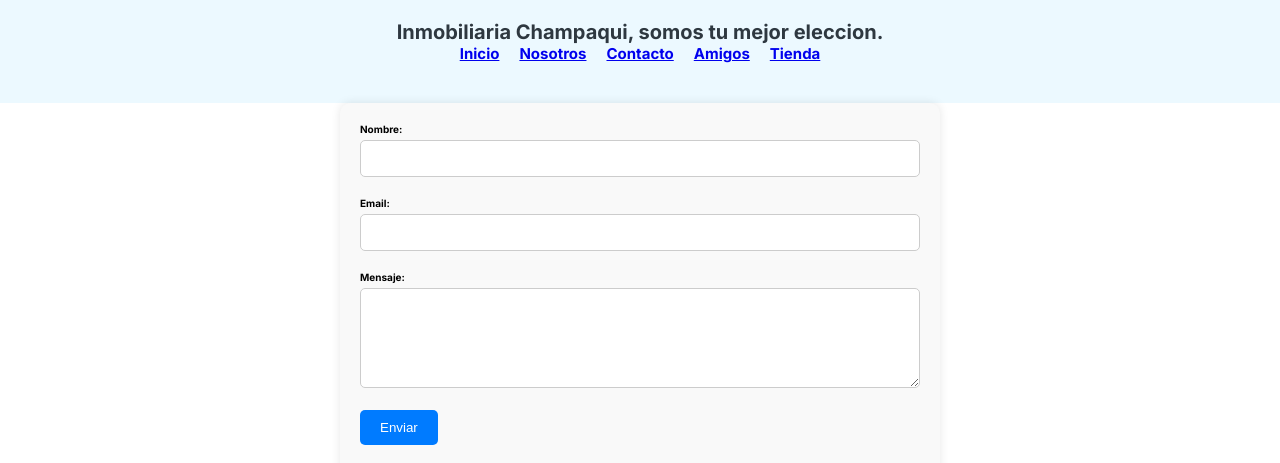
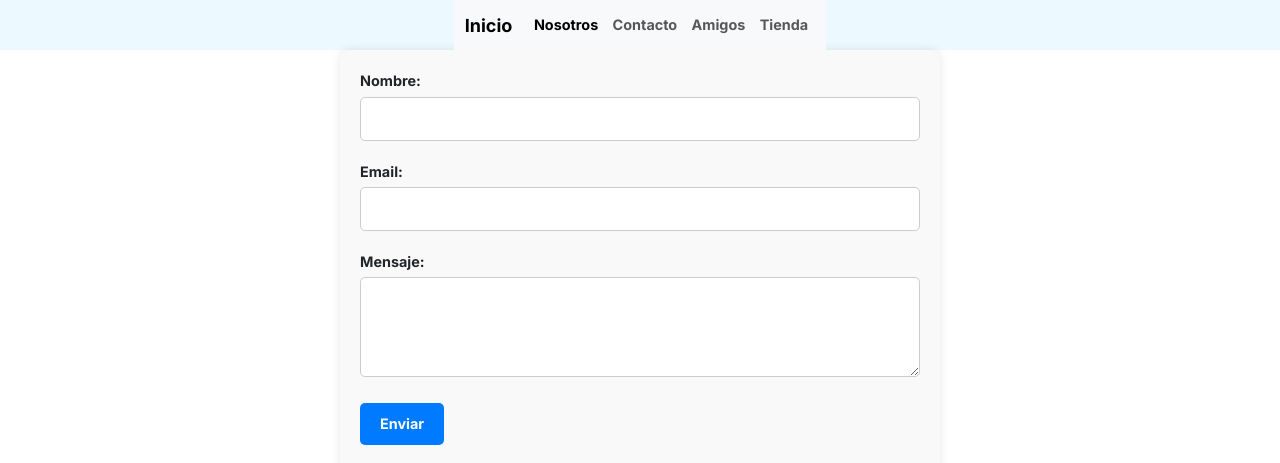
Before and after one commit to mati-gaston/proyecto-inmobi, a plain HTML site: page pages/Contacto.html in a window 1280 px wide. Shown: the top 463 px of the page. Drawn offline with nearby package versions, Linux system fonts and the light colour scheme.

Commit message:
Coloco barra de navegacion de bootstrap en todas las pages y modifico css para darle otro estilo

```diff
--- a/css/styles.css
+++ b/css/styles.css
@@ -8,7 +8,7 @@
 
 html {
 
-    font-size: 62.5%;
+    font-size: 90%;
 }
 
 body {
@@ -19,18 +19,10 @@ header {
     display: flex;
     flex-direction: column;
     align-items: center;
-    padding: 20px;
     background-color: #ECF9FF;
-    color: #2E3840;
 }
 
-.navBar {
-    list-style: none;
-    display: flex;
-    gap: 20px;
-    font-size: 1.5rem;
-    margin-bottom: 20px;
-}
+
 
 .bienvenida {
     text-align: center;
--- a/pages/Contacto.html
+++ b/pages/Contacto.html
@@ -1,35 +1,44 @@
-<!DOCTYPE html>
+<!doctype html>
 <html lang="en">
 
 <head>
-    <meta charset="UTF-8">
-    <meta http-equiv="X-UA-Compatible" content="IE=edge">
-    <meta name="viewport" content="width=device-width, initial-scale=1.0">
+    <meta charset="utf-8">
+    <meta name="viewport" content="width=device-width, initial-scale=1">
     <title>Inmobiliaria</title>
+    <link href="https://cdn.jsdelivr.net/npm/bootstrap@5.3.2/dist/css/bootstrap.min.css" rel="stylesheet"
+        integrity="sha384-T3c6CoIi6uLrA9TneNEoa7RxnatzjcDSCmG1MXxSR1GAsXEV/Dwwykc2MPK8M2HN" crossorigin="anonymous">
     <link rel="stylesheet" href="../css/styles.css">
     <link rel="shortcut icon" href="../assets/logo.png" type="image/x-icon">
 </head>
 
 <body>
+
     <header>
-
-        <div class="bienvenida">
-            <h1>Inmobiliaria Champaqui, somos tu mejor eleccion.</h1>
-
-        </div>
-
-        <nav>
-
-            <ul class="navBar">
-                <li> <a href="../index.html">Inicio</a></li>
-                <li><a href="../pages/Nosotros.html">Nosotros</a></li>
-                <li><a href="../pages/Contacto.html">Contacto</a></li>
-                <li><a href="../pages/Amigos.html">Amigos</a></li>
-                <li><a href="../pages/Tienda.html">Tienda</a></li>
-
-            </ul>
+        <nav class="navbar navbar-expand-md bg-body-tertiary">
+            <div class="container-fluid">
+                <a class="navbar-brand" href="../index.html">Inicio</a>
+                <button class="navbar-toggler" type="button" data-bs-toggle="collapse" data-bs-target="#navbarNav"
+                    aria-controls="navbarNav" aria-expanded="false" aria-label="Toggle navigation">
+                    <span class="navbar-toggler-icon"></span>
+                </button>
+                <div class="collapse navbar-collapse" id="navbarNav">
+                    <ul class="navbar-nav">
+                        <li class="nav-item">
+                            <a class="nav-link active" aria-current="page" href="./Nosotros.html">Nosotros</a>
+                        </li>
+                        <li class="nav-item">
+                            <a class="nav-link" href="./Contacto.html">Contacto</a>
+                        </li>
+                        <li class="nav-item">
+                            <a class="nav-link" href="./Amigos.html">Amigos</a>
+                        </li>
+                        <li class="nav-item">
+                            <a class="nav-link" href="./Tienda.html">Tienda</a>
+                        </li>
+                    </ul>
+                </div>
+            </div>
         </nav>
-
     </header>
 
     <main>
@@ -52,7 +61,10 @@
             </div>
         </form>
 
-        <iframe src="https://www.google.com/maps/embed?pb=!1m18!1m12!1m3!1d13133.088996040946!2d-58.38055779242901!3d-34.62255976715691!2m3!1f0!2f0!3f0!3m2!1i1024!2i768!4f13.1!3m3!1m2!1s0x95bccb2d125e1c01%3A0xacd97607979875ab!2sSan%20Telmo%2C%20CABA!5e0!3m2!1ses-419!2sar!4v1706454228261!5m2!1ses-419!2sar" width="600" height="450" style="border:0;" allowfullscreen="" loading="lazy" referrerpolicy="no-referrer-when-downgrade"></iframe>
+        <iframe
+            src="https://www.google.com/maps/embed?pb=!1m18!1m12!1m3!1d13133.088996040946!2d-58.38055779242901!3d-34.62255976715691!2m3!1f0!2f0!3f0!3m2!1i1024!2i768!4f13.1!3m3!1m2!1s0x95bccb2d125e1c01%3A0xacd97607979875ab!2sSan%20Telmo%2C%20CABA!5e0!3m2!1ses-419!2sar!4v1706454228261!5m2!1ses-419!2sar"
+            width="600" height="450" style="border:0;" allowfullscreen="" loading="lazy"
+            referrerpolicy="no-referrer-when-downgrade"></iframe>
 
     </main>
 
@@ -66,7 +78,9 @@
         </div>
 
     </footer>
-
+    <script src="https://cdn.jsdelivr.net/npm/bootstrap@5.3.2/dist/js/bootstrap.bundle.min.js"
+        integrity="sha384-C6RzsynM9kWDrMNeT87bh95OGNyZPhcTNXj1NW7RuBCsyN/o0jlpcV8Qyq46cDfL"
+        crossorigin="anonymous"></script>
 </body>
 
 </html>
```
Also changed, not shown: index.html (+14 -6 lines), pages/Amigos.html (+34 -24 lines), pages/Nosotros.html (+35 -23 lines), pages/Tienda.html (+11 -6 lines).
